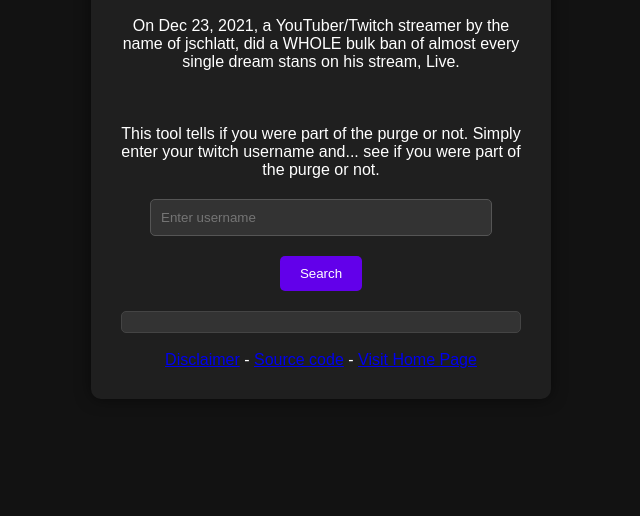
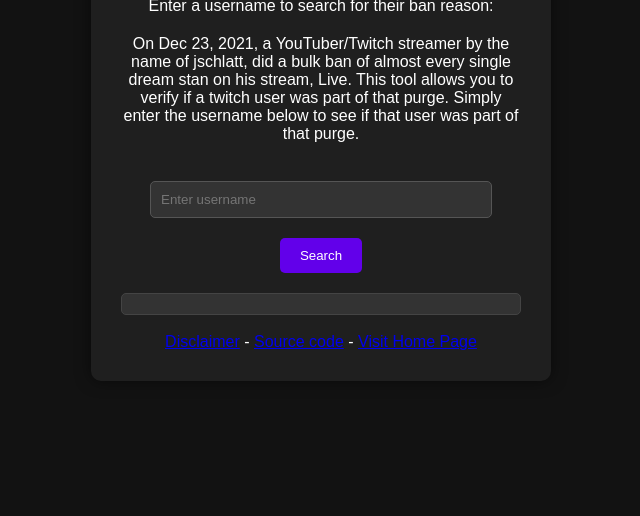
Before and after one commit to GlitchyZorua/jschlattpurge, a plain HTML site: page index.html in a window 1280 px wide. Shown: the part 284-800 px from the top of the page, without its empty margins (319-959 px from the left). Drawn offline with Linux system fonts and the light colour scheme.

Commit message:
Update index.html

```diff
--- a/index.html
+++ b/index.html
@@ -80,8 +80,7 @@
     <div class="container">
         <h1>Was I part of the jschlatt purge?</h1>
         <p>Enter a username to search for their ban reason:</p>
-        <p>On Dec 23, 2021, a YouTuber/Twitch streamer by the name of jschlatt, did a WHOLE bulk ban of almost every single dream stans on his stream, Live.</p><br>
-        <p>This tool tells if you were part of the purge or not. Simply enter your twitch username and... see if you were part of the purge or not.</p>
+        <p>On Dec 23, 2021, a YouTuber/Twitch streamer by the name of jschlatt, did a bulk ban of almost every single dream stan on his stream, Live. This tool allows you to verify if a twitch user was part of that purge. Simply enter the username below to see if that user was part of that purge.</p><br>
         <input type="text" id="usernameInput" placeholder="Enter username">
         <button onclick="searchUser()">Search</button>
 
```
